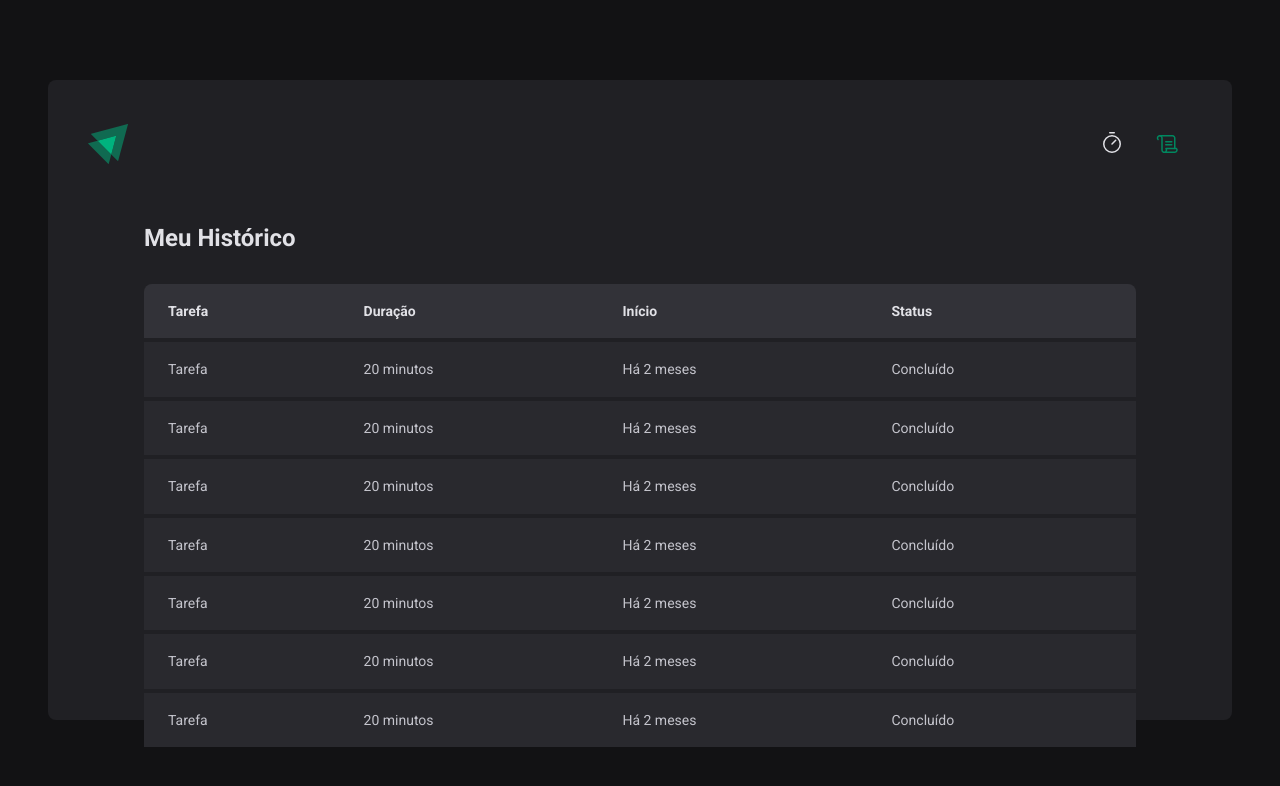
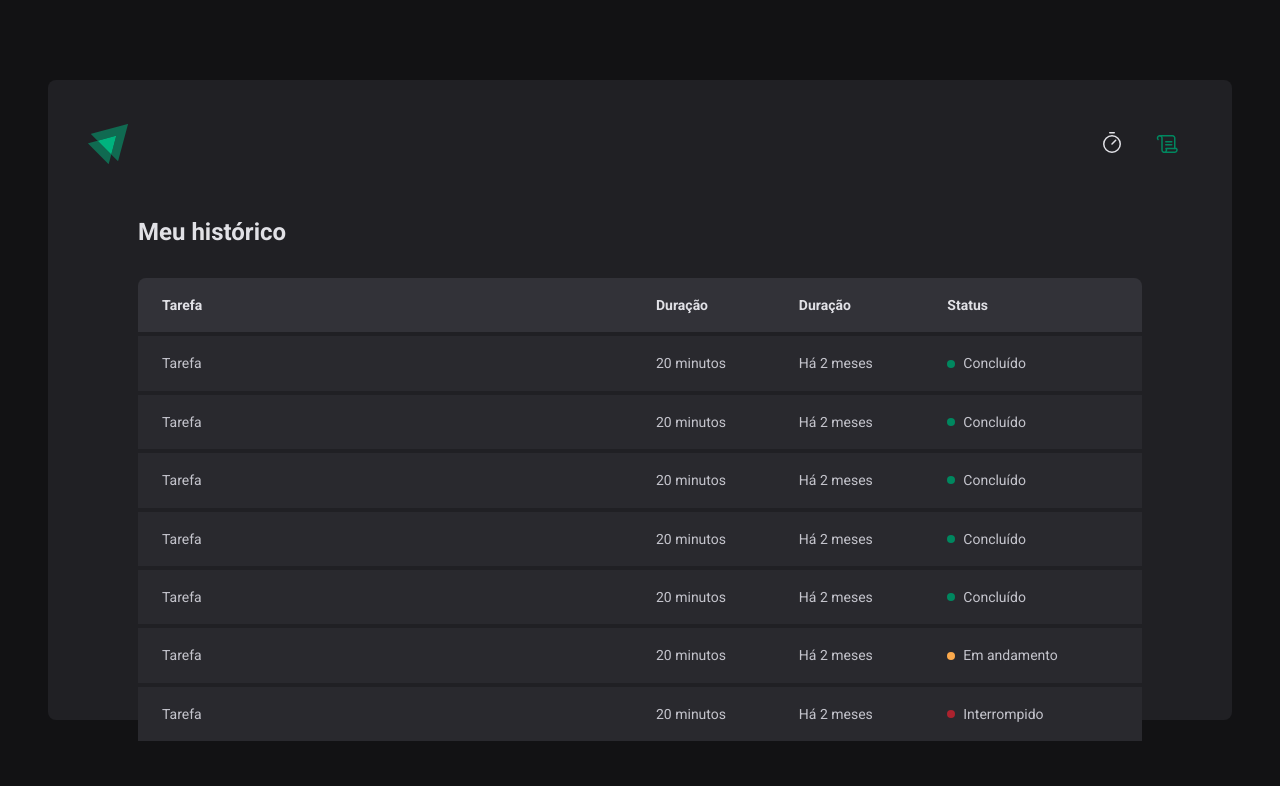
Before and after one commit to mancinilucas/ig-timer, a React (Vite) app: page /history in a window 1280 px wide. Shown: the top 786 px of the page. Built offline with nearby package versions, Linux system fonts and the light colour scheme.

Commit message:
update: page history

```diff
--- a/src/pages/History/index.tsx
+++ b/src/pages/History/index.tsx
@@ -1,9 +1,9 @@
-import { HistoryContainer, HistoryList } from './styles'
+import { HistoryContainer, HistoryList, Status } from './styles'
 
 export function History() {
   return (
     <HistoryContainer>
-      <h1>Meu Histórico</h1>
+      <h1>Meu histórico</h1>
 
       <HistoryList>
         <table>
@@ -11,7 +11,7 @@
             <tr>
               <th>Tarefa</th>
               <th>Duração</th>
-              <th>Início</th>
+              <th>Duração</th>
               <th>Status</th>
             </tr>
           </thead>
@@ -20,43 +20,57 @@
               <td>Tarefa</td>
               <td>20 minutos</td>
               <td>Há 2 meses</td>
-              <td>Concluído</td>
+              <td>
+                <Status statusColor="green">Concluído</Status>
+              </td>
             </tr>
             <tr>
               <td>Tarefa</td>
               <td>20 minutos</td>
               <td>Há 2 meses</td>
-              <td>Concluído</td>
+              <td>
+                <Status statusColor="green">Concluído</Status>
+              </td>
             </tr>
             <tr>
               <td>Tarefa</td>
               <td>20 minutos</td>
               <td>Há 2 meses</td>
-              <td>Concluído</td>
+              <td>
+                <Status statusColor="green">Concluído</Status>
+              </td>
             </tr>
             <tr>
               <td>Tarefa</td>
               <td>20 minutos</td>
               <td>Há 2 meses</td>
-              <td>Concluído</td>
+              <td>
+                <Status statusColor="green">Concluído</Status>
+              </td>
             </tr>
             <tr>
               <td>Tarefa</td>
               <td>20 minutos</td>
               <td>Há 2 meses</td>
-              <td>Concluído</td>
+              <td>
+                <Status statusColor="green">Concluído</Status>
+              </td>
             </tr>
             <tr>
               <td>Tarefa</td>
               <td>20 minutos</td>
               <td>Há 2 meses</td>
-              <td>Concluído</td>
+              <td>
+                <Status statusColor="yellow">Em andamento</Status>
+              </td>
             </tr>
             <tr>
               <td>Tarefa</td>
               <td>20 minutos</td>
               <td>Há 2 meses</td>
-              <td>Concluído</td>
+              <td>
+                <Status statusColor="red">Interrompido</Status>
+              </td>
             </tr>
           </tbody>
         </table>
--- a/src/pages/History/styles.ts
+++ b/src/pages/History/styles.ts
@@ -2,10 +2,9 @@
 
 export const HistoryContainer = styled.main`
   flex: 1;
-  padding: 3.5rem;
+  padding: 3.125rem;
   display: flex;
   flex-direction: column;
-
   h1 {
     font-size: 1.5rem;
     color: ${(props) => props.theme['gray-100']};
@@ -16,13 +15,10 @@
   flex: 1;
   overflow: auto;
   margin-top: 2rem;
-
   table {
     width: 100%;
     border-collapse: collapse;
     min-width: 600px;
-  }
-
     th {
       background-color: ${(props) => props.theme['gray-600']};
       padding: 1rem;
@@ -30,31 +26,51 @@
       color: ${(props) => props.theme['gray-100']};
       font-size: 0.875rem;
       line-height: 1.6;
-
       &:first-child {
         border-top-left-radius: 8px;
         padding-left: 1.5rem;
       }
-
       &:last-child {
         border-top-right-radius: 8px;
         padding-right: 1.5rem;
       }
     }
-
     td {
-    background: ${(props) => props.theme['gray-700']};
+      background-color: ${(props) => props.theme['gray-700']};
       border-top: 4px solid ${(props) => props.theme['gray-800']};
       padding: 1rem;
       font-size: 0.875rem;
       line-height: 1.6;
-
       &:first-child {
+        width: 50%;
         padding-left: 1.5rem;
       }
-
       &:last-child {
         padding-right: 1.5rem;
       }
     }
+  }
 `
+const STATUS_COLOR = {
+  red: 'red-500',
+  yellow: 'yellow-500',
+  green: 'green-500',
+} as const
+
+interface StatusProps {
+  statusColor: keyof typeof STATUS_COLOR
+}
+
+export const Status = styled.span<StatusProps>`
+  display: flex;
+  align-items: center;
+  gap: 0.5rem;
+
+  &::before {
+    content: '';
+    width: 0.5rem;
+    height: 0.5rem;
+    border-radius: 50%;
+    background: ${(props) => props.theme[STATUS_COLOR[props.statusColor]]};
+  }
+`
```
Lines whose indentation alone changed are shown as unchanged.
